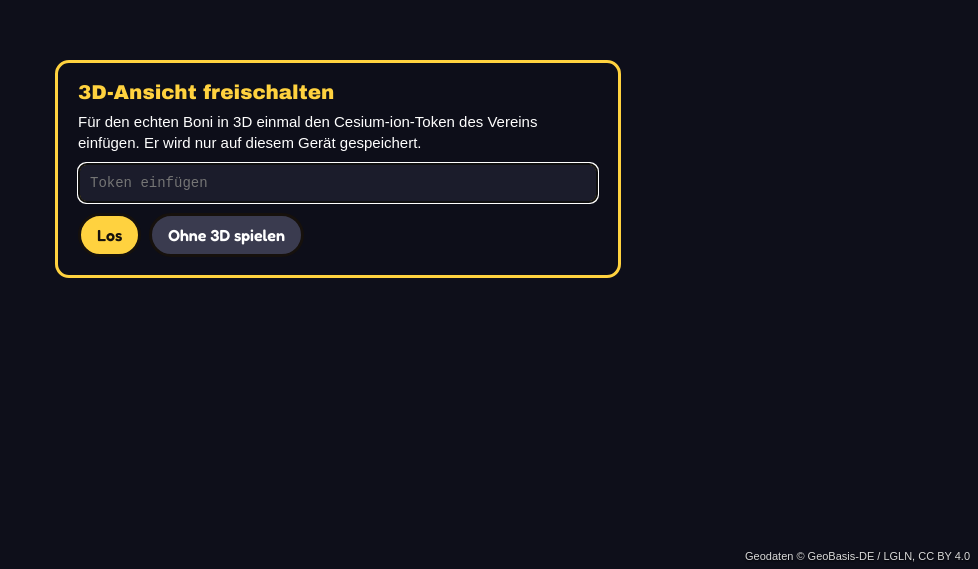
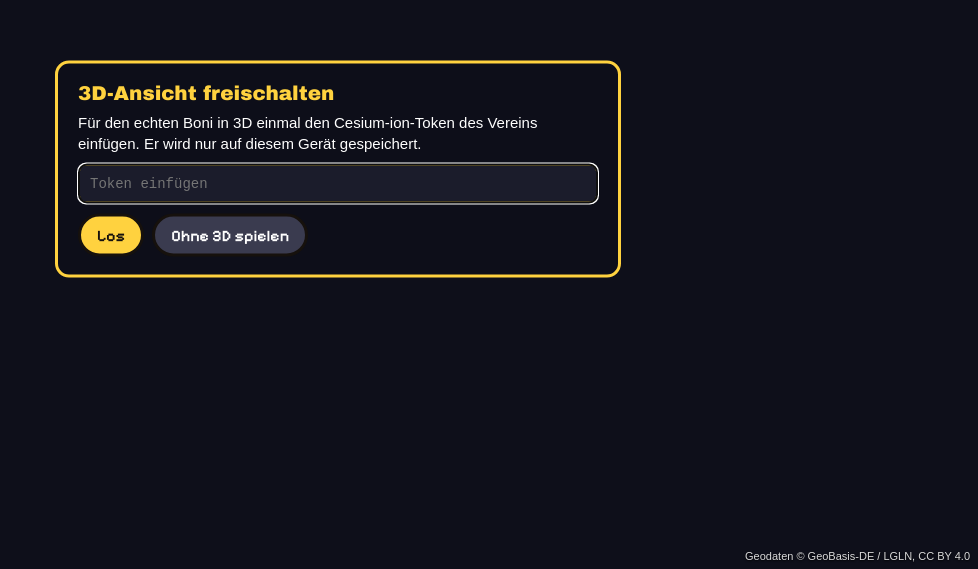
Before and after one commit to recurrentanalytics/Hockey, a plain HTML site: page intro.html in a window 1280 px wide. Shown: the part 231-800 px from the top of the page, without its empty margins (302-1280 px from the left). Drawn offline with Linux system fonts and the light colour scheme; animation ran at ten frames a second.

Commit message:
Pixel style throughout: SpriteCook pixel-art logo (same image in intro, loading screen, title and main menu), Bonny mascot on the title screens, TOOOR! burst on goals; UI text in Pixelify Sans instead of Fredoka/Luckiest Guy
Co-Authored-By: Claude Opus 5.5 <noreply@anthropic.com>
Claude-Session: https://claude.ai/code/session_012w45xmR5wK2jym8RrJZRMa

```diff
--- a/assets/fonts/fonts.css
+++ b/assets/fonts/fonts.css
@@ -1,5 +1,3 @@
-/* Luckiest Guy (Apache-2.0, Astigmatic) for the BORSTENBOOM! logo and big words,
-   Fredoka (SIL OFL 1.1) for all other game text. Files from @fontsource on npm. */
-@font-face { font-family: 'Luckiest Guy'; src: url('luckiest-guy.woff2') format('woff2'); font-weight: 400; font-display: block; }
-@font-face { font-family: 'Fredoka'; src: url('fredoka-600.woff2') format('woff2'); font-weight: 600; font-display: block; }
-@font-face { font-family: 'Fredoka'; src: url('fredoka-700.woff2') format('woff2'); font-weight: 700; font-display: block; }
+/* Pixelify Sans (SIL OFL 1.1, from @fontsource on npm): all game text in a cute pixel style */
+@font-face { font-family: 'Pixelify Sans'; src: url('pixelify-600.woff2') format('woff2'); font-weight: 600; font-display: block; }
+@font-face { font-family: 'Pixelify Sans'; src: url('pixelify-700.woff2') format('woff2'); font-weight: 700; font-display: block; }
--- a/intro.html
+++ b/intro.html
@@ -26,7 +26,7 @@
     #cover.ready #coverText { font: clamp(18px, 3vw, 28px) "Arial Black", Arial, sans-serif; color: #ffd23f; animation: pulse 1.6s ease-in-out infinite; }
     @keyframes pulse { 50% { opacity: .45; } }
     #caption { position: absolute; left: 50%; bottom: 11%; transform: translate(-50%, 8px); width: min(86vw, 900px); text-align: center; opacity: 0;
-               transition: opacity .9s, transform .9s; font: 600 clamp(17px, 2.7vw, 30px)/1.35 Georgia, "Times New Roman", serif; color: #fff;
+               transition: opacity .9s, transform .9s; font: 600 clamp(17px, 2.7vw, 30px)/1.35 "Pixelify Sans", Arial, sans-serif; color: #fff;
                text-shadow: 0 2px 4px rgba(0,0,0,.85), 0 0 22px rgba(0,0,0,.6); letter-spacing: .01em; }
     #caption.on { opacity: 1; transform: translate(-50%, 0); }
     #skip { position: absolute; right: 14px; top: 12px; pointer-events: auto; opacity: 0; transition: opacity .6s; font: 14px Arial, sans-serif;
@@ -39,16 +39,13 @@
     #title { position: absolute; left: 0; right: 0; top: 7%; text-align: center; opacity: 0; transition: opacity .8s, transform .8s; transform: translateY(-12px);
              text-shadow: 0 3px 0 #16110d, 0 0 18px rgba(0,0,0,.55); }
     #title.on { opacity: 1; transform: none; }
-    /* BORSTENBOOM! logo: the same lettering as in the game (src/engine/font.js drawLogo) */
-    .logo { display: inline-flex; flex-direction: column; align-items: center; transform: rotate(-2.6deg); font-family: 'Luckiest Guy', sans-serif; line-height: .92; }
-    .logo span { -webkit-background-clip: text; background-clip: text; color: transparent; -webkit-text-stroke: .08em #16110d; paint-order: stroke fill;
-                 filter: drop-shadow(.05em .08em 0 #16110d); }
-    .logo .l1 { font-size: 1em; background-image: linear-gradient(#fff3a8, #ffc21a); }
-    .logo .l2 { font-size: 1.33em; background-image: linear-gradient(#ff7a6b, #e8243c); }
-    #title .club { font-size: clamp(34px, 7.5vw, 84px); }
-    #title .sub { font: 700 clamp(15px, 2.6vw, 28px) Fredoka, Arial, sans-serif; margin-top: .3em; color: #fff; text-shadow: 0 2px 0 #16110d, 0 0 12px rgba(0,0,0,.6); }
-    #cover .logo { font-size: clamp(30px, 6vw, 64px); margin-bottom: 10px; }
-    #coverText, #go, #token button { font-family: Fredoka, Arial, sans-serif !important; font-weight: 700; }
+    /* BORSTENBOOM! logo and Bonny: SpriteCook pixel art, shown with hard pixels */
+    img.logo, img.bonny { image-rendering: pixelated; display: inline-block; vertical-align: middle; }
+    #title img.logo { height: clamp(120px, 30vh, 260px); }
+    #title img.bonny { height: clamp(70px, 17vh, 150px); margin-left: -1vw; }
+    #cover img.logo { height: clamp(110px, 26vh, 230px); margin-bottom: 6px; }
+    #title .sub { font: 700 clamp(15px, 2.6vw, 28px) 'Pixelify Sans', Arial, sans-serif; margin-top: .3em; color: #fff; text-shadow: 0 2px 0 #16110d, 0 0 12px rgba(0,0,0,.6); }
+    #coverText, #go, #token button { font-family: 'Pixelify Sans', Arial, sans-serif !important; font-weight: 700; }
     #go { position: absolute; left: 50%; bottom: 9%; transform: translateX(-50%); pointer-events: auto; opacity: 0; transition: opacity .6s;
           font: inherit; font-size: clamp(16px, 2.6vw, 24px); color: #16110d; background: #ffd23f; border: 3px solid #16110d; border-radius: 999px;
           padding: .55em 1.4em; box-shadow: 0 4px 0 #16110d; cursor: pointer; }
@@ -67,7 +64,7 @@
   <div id="cesium"></div>
   <canvas id="gl"></canvas>
   <canvas id="screen" tabindex="0" style="display:none"></canvas>
-  <div id="cover"><div class="logo"><span class="l1">BORSTEN</span><span class="l2">BOOM!</span></div><div id="coverText"></div><div id="coverTrack"><div id="coverBar"></div></div></div>
+  <div id="cover"><img class="logo" src="assets/pixel/logo.png" alt="BORSTENBOOM!" /><div id="coverText"></div><div id="coverTrack"><div id="coverBar"></div></div></div>
   <div id="ui">
     <div id="title"><div class="club" id="titleName"></div><div class="sub" id="titleSub"></div></div>
     <div id="caption"></div>
--- a/src/engine/font.js
+++ b/src/engine/font.js
@@ -205,16 +205,17 @@ export function drawTextOutlined(ctx, text, x, y, { color = '#fffaf4', outline =
 }
 
 // ------------------------------------------------------------------ high-resolution text
-// Text on the UI layer is drawn with real fonts (Fredoka, Luckiest Guy; assets/fonts) on a
-// full-resolution canvas laid over the pixel layers, so menus, HUD and banners are crisp and
-// playful. Text on other canvases (world layer, baked sprites) keeps the pixel font.
+// Text on the UI layer is drawn with Pixelify Sans (assets/fonts) on a full-resolution canvas
+// laid over the pixel layers: cute pixel lettering, but crisp at any screen size. Text on other
+// canvases (world layer, baked sprites) keeps the bitmap font. The logo, Bonny and the goal burst
+// are pixel-art images made with SpriteCook (assets/pixel).
 const HI = { ui: null, ctx: null, base: null };
 /** Called by Display: the UI layer context, the full-resolution text context and its scale. */
 export function setHiresText(uiCtx, textCtx, scale) {
   HI.ui = uiCtx; HI.ctx = textCtx; HI.base = new DOMMatrix().scale(scale, scale);
 }
 const measure = typeof document !== 'undefined' ? document.createElement('canvas').getContext('2d') : null;
-const fontFor = (scale, big) => (big ? `${9.5 * scale}px "Luckiest Guy", Fredoka, sans-serif` : `700 ${7.2 * scale}px Fredoka, sans-serif`);
+const fontFor = (scale, big) => (big ? `700 ${10 * scale}px "Pixelify Sans", sans-serif` : `600 ${7.6 * scale}px "Pixelify Sans", sans-serif`);
 const hiresOn = () => !!HI.ctx;
 function hiresWidth(text, scale, big) { measure.font = fontFor(scale, big); return Math.ceil(measure.measureText(text).width); }
 function hiresBegin(ctx, scale, big) {
@@ -228,32 +229,27 @@ function hiresBegin(ctx, scale, big) {
 }
 const baseline = (y, scale, big) => y + (big ? 7.4 : 5.4) * scale; // pixel glyphs are top-aligned
 
-/** BORSTENBOOM! logo, the same lettering everywhere: yellow BORSTEN over a bigger red BOOM!. */
-export function drawLogo(ctx, cx, top, height, { lines = 2 } = {}) {
-  if (!hiresOn() || ctx !== HI.ui) return drawText(ctx, 'BORSTENBOOM!', cx, top, { big: true, scale: 2, align: 'center', color: '#ffd23f' });
-  const c = HI.ctx;
+// pixel-art images (SpriteCook): logo, Bonny, goal burst
+const ART = {};
+if (typeof Image !== 'undefined') {
+  for (const name of ['logo', 'bonny', 'tor']) { const img = new Image(); img.src = new URL(`../../assets/pixel/${name}.png`, import.meta.url).href; ART[name] = img; }
+}
+/** Draw a pixel-art image on the full-resolution layer: centred at cx, top edge at top, height h (UI px). */
+export function drawArt(ctx, name, cx, top, h, { alpha = 1, scale = 1 } = {}) {
+  const img = ART[name];
+  if (!img?.complete || !img.naturalWidth || !hiresOn() || ctx !== HI.ui) return;
+  const c = HI.ctx, w = (h * img.naturalWidth) / img.naturalHeight;
   c.save();
   c.setTransform(HI.base.multiply(ctx.getTransform()));
-  c.globalAlpha = ctx.globalAlpha;
-  c.textAlign = 'center'; c.textBaseline = 'alphabetic'; c.lineJoin = 'round';
-  const draw = (text, x, y, size, fill) => {
-    c.font = `${size}px "Luckiest Guy", sans-serif`;
-    c.lineWidth = size * 0.2; c.strokeStyle = '#16110d';
-    c.fillStyle = '#16110d'; c.fillText(text, x + size * 0.06, y + size * 0.1); // drop shadow
-    c.strokeText(text, x + size * 0.06, y + size * 0.1);
-    c.strokeText(text, x, y);
-    const g = c.createLinearGradient(0, y - size * 0.8, 0, y);
-    g.addColorStop(0, fill[0]); g.addColorStop(1, fill[1]);
-    c.fillStyle = g; c.fillText(text, x, y);
-  };
-  c.translate(cx, top + height / 2); c.rotate(-0.045); c.translate(-cx, -(top + height / 2));
-  if (lines === 2) {
-    draw('BORSTEN', cx, top + height * 0.44, height * 0.42, ['#fff3a8', '#ffc21a']);
-    draw('BOOM!', cx, top + height * 0.98, height * 0.56, ['#ff7a6b', '#e8243c']);
-  } else {
-    draw('BORSTEN', cx - height * 0.95, top + height * 0.86, height * 0.86, ['#fff3a8', '#ffc21a']);
-    draw('BOOM!', cx + height * 2.2, top + height * 0.92, height, ['#ff7a6b', '#e8243c']);
-  }
+  c.globalAlpha = ctx.globalAlpha * alpha;
+  c.imageSmoothingEnabled = false;
+  c.translate(cx, top + h / 2); c.scale(scale, scale);
+  c.drawImage(img, -w / 2, -h / 2, w, h);
   c.restore();
-  return 0;
 }
+
+/** BORSTENBOOM! logo: the SpriteCook pixel-art lettering, the same image everywhere. */
+export function drawLogo(ctx, cx, top, height) {
+  if (ART.logo?.complete && ART.logo.naturalWidth && hiresOn() && ctx === HI.ui) return drawArt(ctx, 'logo', cx, top, height);
+  return drawText(ctx, 'BORSTENBOOM!', cx, top, { big: true, scale: 2, align: 'center', color: '#ffd23f' });
+}
--- a/src/intro/photoreal.js
+++ b/src/intro/photoreal.js
@@ -236,7 +236,7 @@ export async function run({ token, cesiumBase }) {
 
   // ---------------------------------------------------------------- narration
   const caption = document.getElementById('caption'), titleName = document.getElementById('titleName'), titleSub = document.getElementById('titleSub');
-  titleName.innerHTML = '<div class="logo"><span class="l1">BORSTEN</span><span class="l2">BOOM!</span></div>'; titleSub.textContent = GAME_TITLE.sub;
+  titleName.innerHTML = '<img class="logo" src="assets/pixel/logo.png" alt="BORSTENBOOM!" /><img class="bonny" src="assets/pixel/bonny.png" alt="Bonny" />'; titleSub.textContent = GAME_TITLE.sub;
   const voice = {
     warned: false,
     speak(text) {
--- a/src/main.js
+++ b/src/main.js
@@ -14,7 +14,7 @@ import { Audio } from './engine/audio.js';
 import { TitleScene } from './scenes/title.js';
 
 // the game's fonts must be ready before the first text is measured
-await Promise.all(['700 10px Fredoka', '600 10px Fredoka', '10px "Luckiest Guy"'].map((f) => document.fonts?.load(f).catch(() => null)));
+await Promise.all(['700 10px "Pixelify Sans"', '600 10px "Pixelify Sans"'].map((f) => document.fonts?.load(f).catch(() => null)));
 const canvas = document.getElementById('screen');
 canvas.focus({ preventScroll: true }); // works when allowed; otherwise the first click focuses it
 const display = new Display(canvas, settings);
--- a/src/scenes/title.js
+++ b/src/scenes/title.js
@@ -1,5 +1,5 @@
 import { PAL } from '../engine/palette.js';
-import { drawText, drawTextOutlined, drawLogo } from '../engine/font.js';
+import { drawText, drawTextOutlined, drawLogo, drawArt } from '../engine/font.js';
 import { MainMenuScene } from './mainMenu.js';
 
 export class TitleScene {
@@ -36,7 +36,8 @@ export class TitleScene {
         x += adv;
       });
     };
-    drawLogo(ctx, W / 2, 14 + Math.sin(this.t * 2) * 1.5, 86);
+    drawLogo(ctx, W / 2, 6 + Math.sin(this.t * 2) * 1.5, 104);
+    drawArt(ctx, 'bonny', W / 2 + 112, 52 + Math.abs(Math.sin(this.t * 3)) * -4, 64);
     void word;
     // Taglines, including the Boni Borstentiere's own
     const lines = ['EIN INLINEHOCKEY-ABENTEUER', 'DER BONI BORSTENTIERE', 'WAS SIND WIR? EIN BORSTENTIER!', 'HAARE OPTIONAL', 'ZUSAMMEN SIND WIR STARK!', 'MIT BONNY AUS DER EILENRIEDE'];
--- a/src/ui/hud.js
+++ b/src/ui/hud.js
@@ -5,8 +5,8 @@ import { panel } from '../engine/draw.js';
 
 export function header(ctx, W, title, subtitle) {
   if (title === 'BORSTENBOOM!') {
-    drawLogo(ctx, W / 2, 3, 40);
-    if (subtitle) drawTextOutlined(ctx, subtitle, W / 2, 45, { color: PAL.cloud, align: 'center' });
+    drawLogo(ctx, W / 2, 1, 50);
+    if (subtitle) drawTextOutlined(ctx, subtitle, W / 2, 50, { color: PAL.cloud, align: 'center' });
     return;
   }
   drawTextOutlined(ctx, title, W / 2, 16, { color: PAL.white, scale: 2, align: 'center', big: true });
```
Also changed, not shown: src/scenes/rink.js (+10 -3 lines), assets/fonts/fredoka-600.woff2 (deleted), assets/fonts/fredoka-700.woff2 (deleted), assets/fonts/luckiest-guy.woff2 (deleted), assets/fonts/pixelify-600.woff2 (added), assets/fonts/pixelify-700.woff2 (added), assets/pixel/bonny.png (added), assets/pixel/logo.png (added), assets/pixel/tor.png (added).
